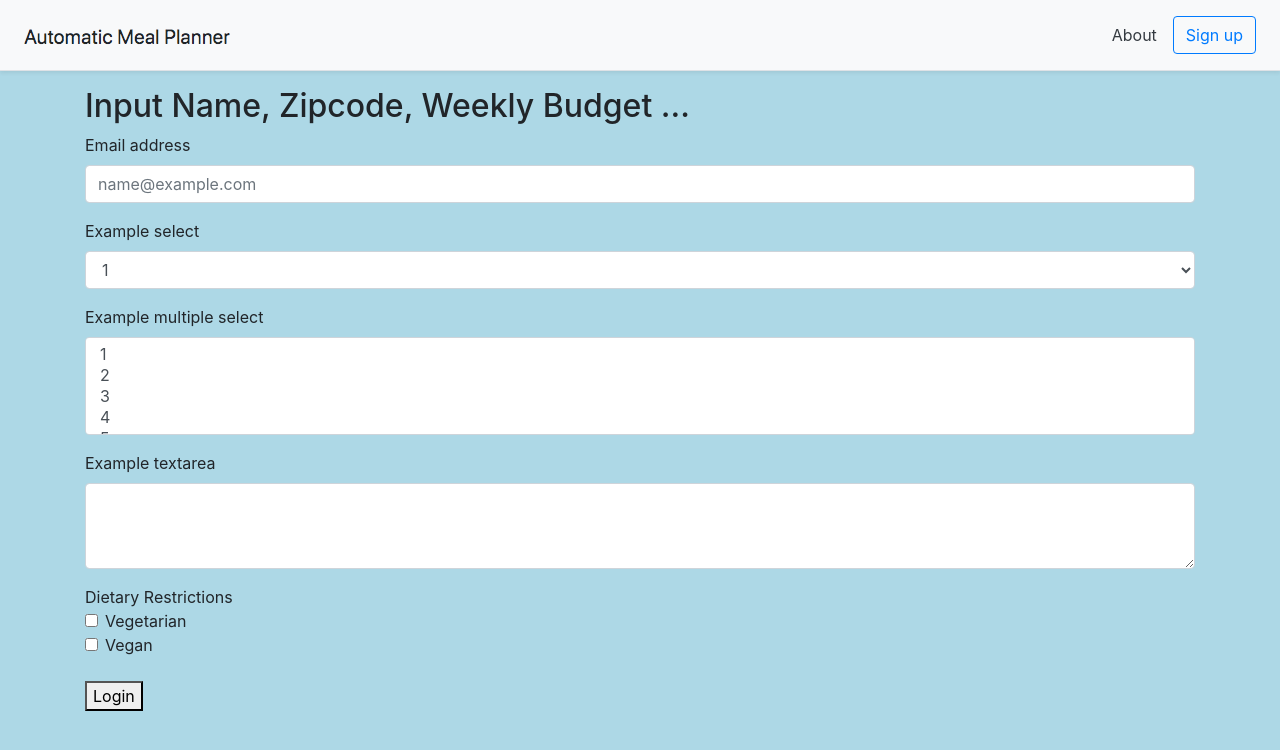
After one commit to callistac/AutoMealPlanner, a Django app: template ui/user_signup/templates/user_signup/user_information.html in a window 1280 px wide. The commit adds this page. Shown: the top 750 px of the page. Run offline with Django 3.2, Linux system fonts and the light colour scheme; the template is opened without the code that fills it, so the values that code supplies are empty; some libraries are stand-ins or nearby versions.

```diff
--- a/ui/user_interface/urls.py
+++ b/ui/user_interface/urls.py
@@ -22,18 +22,6 @@ from django.conf.urls.static import static
 urlpatterns = [
     path('', views.login_redirect, name="login_redirect"),
     path('admin/', admin.site.urls),
-<<<<<<< HEAD
-<<<<<<< HEAD
-    path('home/', include('user_signup.urls'))
-]
-=======
     path('home/', include('user_signup.urls')),
     path('home/login/about/.', views.about_redirect, name = 'about_redirect')
 ] + static(settings.MEDIA_URL, document_root=settings.MEDIA_ROOT)
->>>>>>> master
-=======
-    path('home/', include('user_signup.urls')),
-    path('home/login/about/.', views.about_redirect, name = 'about_redirect')
-] + static(settings.MEDIA_URL, document_root=settings.MEDIA_ROOT)
-
->>>>>>> c5e4a8df16800e2cb5a04293b16628922dc6d8c5
--- a/ui/user_signup/templates/user_signup/home.html
+++ b/ui/user_signup/templates/user_signup/home.html
@@ -7,4 +7,10 @@
 
 {% block body %}
 <h1>You've successfully logged in!</h1>
+<div class="container">
+  <p>
+    Welcome, {{ user }}!
+  </p>
+</div>
+
 {% endblock %}
--- /dev/null
+++ b/ui/user_signup/templates/user_signup/user_information.html
@@ -0,0 +1,52 @@
+{% extends 'base.html' %}
+
+{% block body %}
+<div class="container">
+  <h2>Input Name, Zipcode, Weekly Budget ... </h2>
+  <form method="POST">
+    <div class="form-group">
+      <label for="exampleFormControlInput1">Email address</label>
+      <input type="email" class="form-control" id="exampleFormControlInput1" placeholder="name@example.com">
+    </div>
+    <div class="form-group">
+      <label for="exampleFormControlSelect1">Example select</label>
+      <select class="form-control" id="exampleFormControlSelect1">
+        <option>1</option>
+        <option>2</option>
+        <option>3</option>
+        <option>4</option>
+        <option>5</option>
+      </select>
+    </div>
+    <div class="form-group">
+      <label for="exampleFormControlSelect2">Example multiple select</label>
+      <select multiple class="form-control" id="exampleFormControlSelect2">
+        <option>1</option>
+        <option>2</option>
+        <option>3</option>
+        <option>4</option>
+        <option>5</option>
+      </select>
+    </div>
+    <div class="form-group">
+      <label for="exampleFormControlTextarea1">Example textarea</label>
+      <textarea class="form-control" id="exampleFormControlTextarea1" rows="3"></textarea>
+    </div>
+     Dietary Restrictions
+    <div class="form-check">
+       <input class="form-check-input" type="checkbox" id="gridCheck1">
+       <label class="form-check-label" for="gridCheck1">
+         Vegetarian
+       </label>
+     </div>
+     <div class="form-check">
+        <input class="form-check-input" type="checkbox" id="gridCheck1">
+        <label class="form-check-label" for="gridCheck1">
+          Vegan
+        </label>
+      </div>
+      <br>
+    <button type="submit">Login</button>
+  </form>
+</div>
+{% endblock %}
--- a/ui/user_signup/urls.py
+++ b/ui/user_signup/urls.py
@@ -10,8 +10,6 @@ urlpatterns = [
     path('logout/', LogoutView.as_view(template_name='user_signup/logout.html')),
     path('login/new_user/', views.register, name='user_signup/new_user.html'),
     path('about/', views.about, name='user_signup/about.html'),
-    path('about/.', views.about_redirect, name = 'about_redirect')
-
-
-
+    path('about/.', views.about_redirect, name = 'about_redirect'),
+    path('login/new_user/user_info', views.user_info, name='user_info')
 ]
```
Also changed, not shown: ui/user_signup/views.py (+9 -0 lines), ui/db.sqlite3.
